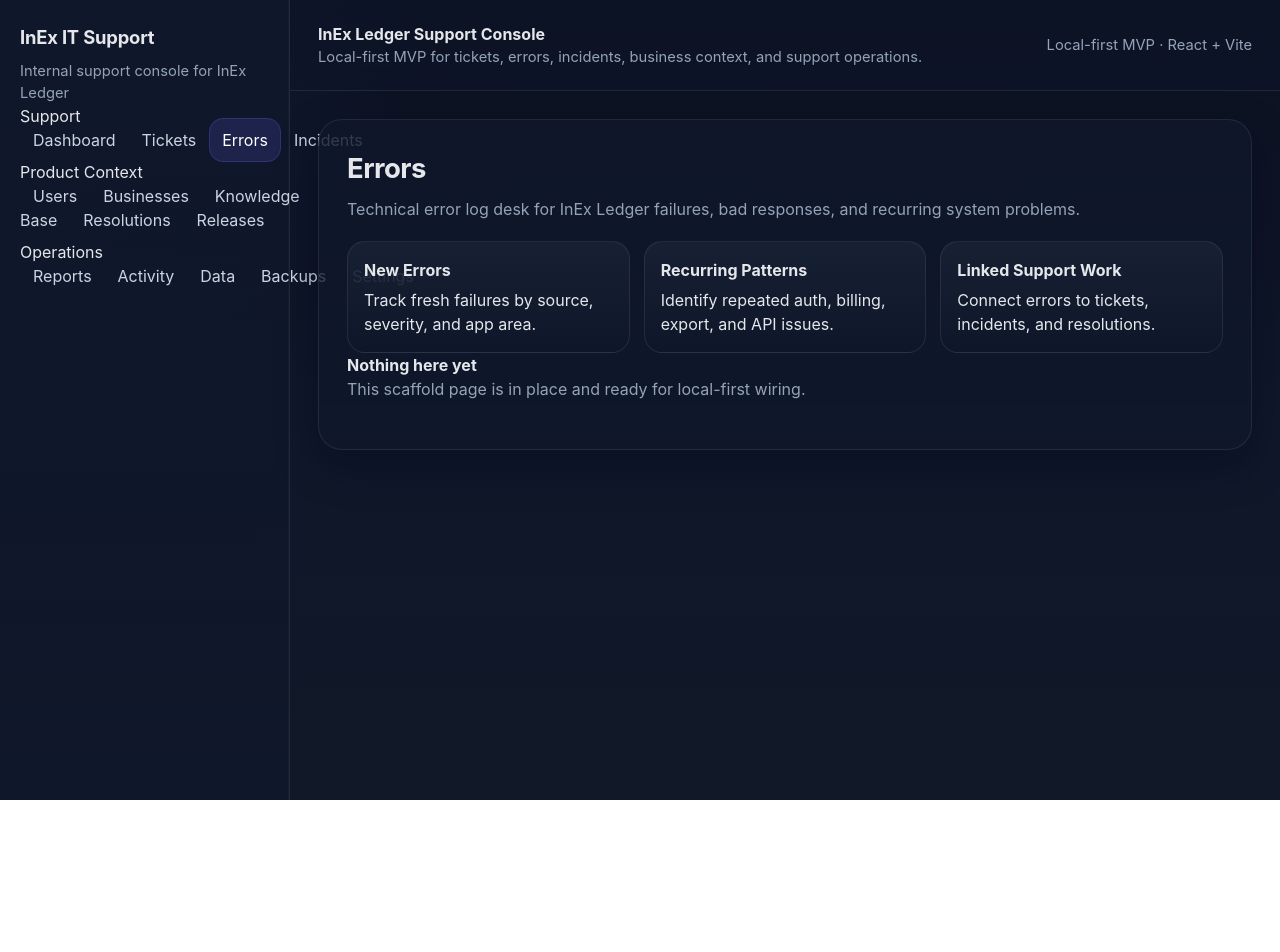
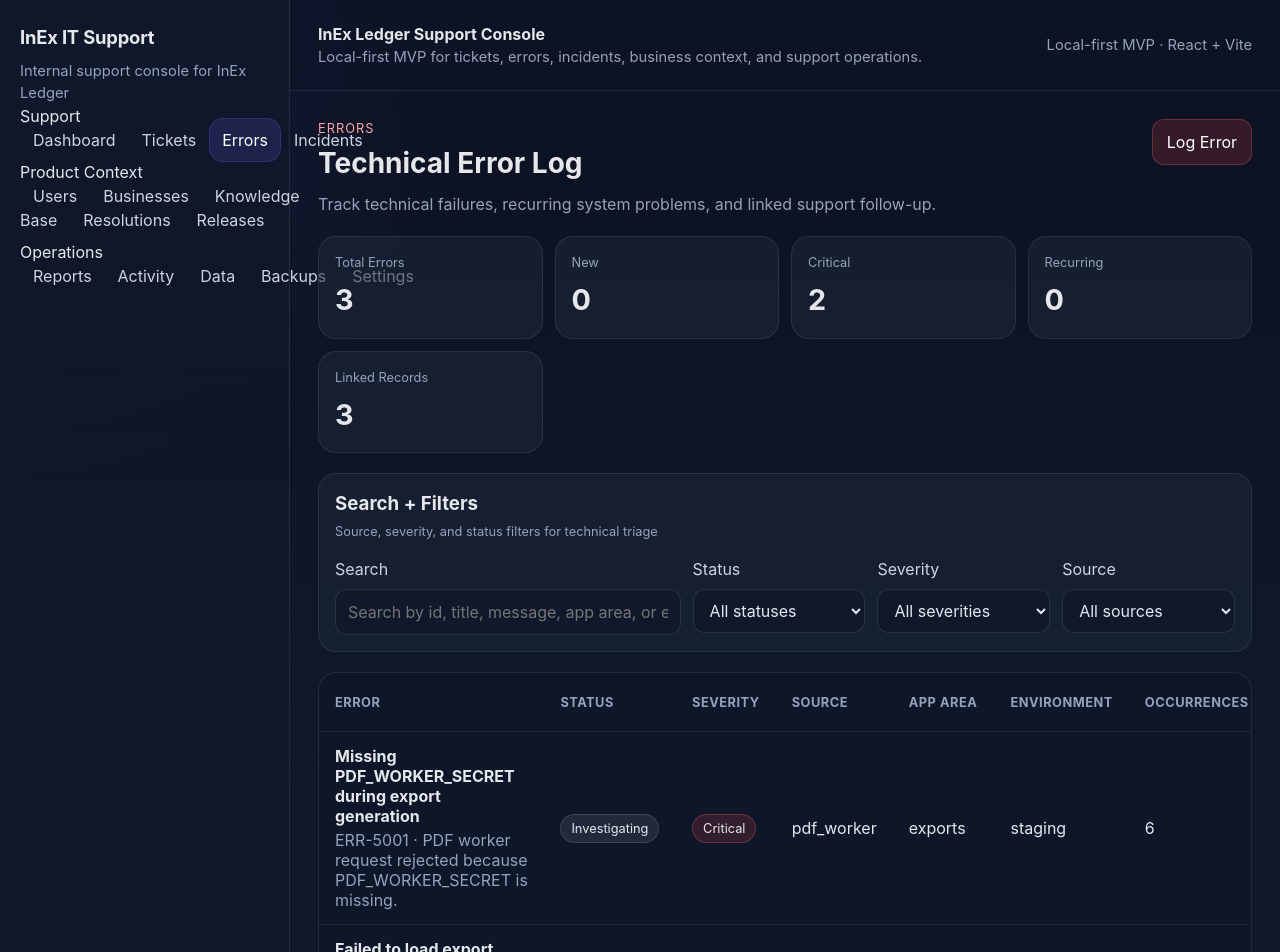
Before and after one commit to Emanuel628/InEx-IT-Support, a React (Vite) app: page /errors in a window 1280 px wide. Shown: the top 952 px of the page. Before the commit the page ends 800 px from the top, so only its background shows below. Built offline with nearby package versions, Linux system fonts and the light colour scheme.

Commit message:
Build real errors list workflow page

```diff
--- a/src/pages/errors/ErrorsPage.tsx
+++ b/src/pages/errors/ErrorsPage.tsx
@@ -1,15 +1,170 @@
-import { PlaceholderPage } from '@/components/shared/PlaceholderPage';
+import { useMemo, useState, type ChangeEvent } from 'react';
+import { Link } from 'react-router-dom';
+import { getErrors } from '@/features/errors/lib/errorStore';
+import type { ErrorLogSeverity, ErrorLogStatus } from '@/types/errors';
+import '@/features/errors/styles/errors.css';
+
+function badgeClass(value: string) {
+  return `error-badge is-${value}`;
+}
 
 export function ErrorsPage() {
+  const errors = getErrors();
+  const [search, setSearch] = useState('');
+  const [status, setStatus] = useState<'all' | ErrorLogStatus>('all');
+  const [severity, setSeverity] = useState<'all' | ErrorLogSeverity>('all');
+  const [source, setSource] = useState('all');
+
+  const filteredErrors = useMemo(() => {
+    return errors.filter((record) => {
+      const matchesSearch = !search.trim()
+        || [record.id, record.title, record.message, record.appArea, record.environment]
+          .join(' ')
+          .toLowerCase()
+          .includes(search.trim().toLowerCase());
+      const matchesStatus = status === 'all' || record.status === status;
+      const matchesSeverity = severity === 'all' || record.severity === severity;
+      const matchesSource = source === 'all' || record.source === source;
+      return matchesSearch && matchesStatus && matchesSeverity && matchesSource;
+    });
+  }, [errors, search, severity, source, status]);
+
+  const newCount = errors.filter((record) => record.status === 'new').length;
+  const recurringCount = errors.filter((record) => record.status === 'recurring').length;
+  const criticalCount = errors.filter((record) => record.severity === 'critical').length;
+  const linkedCount = errors.filter((record) => record.relatedTicketIds.length || record.relatedIncidentId || record.relatedResolutionId).length;
+
   return (
-    <PlaceholderPage
-      title="Errors"
-      description="Technical error log desk for InEx Ledger failures, bad responses, and recurring system problems."
-      cards={[
-        { title: 'New Errors', body: 'Track fresh failures by source, severity, and app area.' },
-        { title: 'Recurring Patterns', body: 'Identify repeated auth, billing, export, and API issues.' },
-        { title: 'Linked Support Work', body: 'Connect errors to tickets, incidents, and resolutions.' },
-      ]}
-    />
+    <section className="error-workspace-page">
+      <div className="error-page-header">
+        <div>
+          <span className="error-page-eyebrow">Errors</span>
+          <h2>Technical Error Log</h2>
+          <p>Track technical failures, recurring system problems, and linked support follow-up.</p>
+        </div>
+
+        <Link to="/errors/new" className="error-primary-action">
+          Log Error
+        </Link>
+      </div>
+
+      <div className="error-stats-grid">
+        <article className="error-stat-card"><span>Total Errors</span><strong>{errors.length}</strong></article>
+        <article className="error-stat-card"><span>New</span><strong>{newCount}</strong></article>
+        <article className="error-stat-card"><span>Critical</span><strong>{criticalCount}</strong></article>
+        <article className="error-stat-card"><span>Recurring</span><strong>{recurringCount}</strong></article>
+        <article className="error-stat-card"><span>Linked Records</span><strong>{linkedCount}</strong></article>
+      </div>
+
+      <section className="error-panel">
+        <div className="error-section-header">
+          <h3>Search + Filters</h3>
+          <span>Source, severity, and status filters for technical triage</span>
+        </div>
+
+        <div className="error-filters-bar">
+          <div className="error-filter-group">
+            <label>
+              Search
+              <input
+                type="text"
+                value={search}
+                onChange={(event) => setSearch(event.target.value)}
+                placeholder="Search by id, title, message, app area, or environment"
+              />
+            </label>
+          </div>
+
+          <div className="error-filter-group">
+            <label>
+              Status
+              <select value={status} onChange={(event: ChangeEvent<HTMLSelectElement>) => setStatus(event.target.value as 'all' | ErrorLogStatus)}>
+                <option value="all">All statuses</option>
+                <option value="new">New</option>
+                <option value="triaged">Triaged</option>
+                <option value="linked_to_ticket">Linked to Ticket</option>
+                <option value="investigating">Investigating</option>
+                <option value="fixed">Fixed</option>
+                <option value="ignored">Ignored</option>
+                <option value="recurring">Recurring</option>
+              </select>
+            </label>
+          </div>
+
+          <div className="error-filter-group">
+            <label>
+              Severity
+              <select value={severity} onChange={(event: ChangeEvent<HTMLSelectElement>) => setSeverity(event.target.value as 'all' | ErrorLogSeverity)}>
+                <option value="all">All severities</option>
+                <option value="minor">Minor</option>
+                <option value="major">Major</option>
+                <option value="critical">Critical</option>
+              </select>
+            </label>
+          </div>
+
+          <div className="error-filter-group">
+            <label>
+              Source
+              <select value={source} onChange={(event) => setSource(event.target.value)}>
+                <option value="all">All sources</option>
+                {Array.from(new Set(errors.map((record) => record.source))).map((value) => (
+                  <option key={value} value={value}>{value}</option>
+                ))}
+              </select>
+            </label>
+          </div>
+        </div>
+      </section>
+
+      {filteredErrors.length ? (
+        <div className="error-table-wrap">
+          <table className="error-table">
+            <thead>
+              <tr>
+                <th>Error</th>
+                <th>Status</th>
+                <th>Severity</th>
+                <th>Source</th>
+                <th>App Area</th>
+                <th>Environment</th>
+                <th>Occurrences</th>
+                <th>Last Seen</th>
+                <th>Links</th>
+              </tr>
+            </thead>
+            <tbody>
+              {filteredErrors.map((record) => (
+                <tr key={record.id}>
+                  <td>
+                    <Link to={`/errors/${record.id}`} className="error-title-cell">
+                      <strong>{record.title}</strong>
+                      <span>{record.id} · {record.message}</span>
+                    </Link>
+                  </td>
+                  <td><span className="error-badge is-status">{record.status.replace(/_/g, ' ')}</span></td>
+                  <td><span className={badgeClass(record.severity)}>{record.severity}</span></td>
+                  <td>{record.source}</td>
+                  <td>{record.appArea}</td>
+                  <td>{record.environment}</td>
+                  <td>{record.occurrenceCount}</td>
+                  <td>{record.lastSeenAt}</td>
+                  <td>
+                    {record.relatedTicketIds.length ? `T:${record.relatedTicketIds.length}` : '—'}
+                    {record.relatedIncidentId ? ' · I' : ''}
+                    {record.relatedResolutionId ? ' · R' : ''}
+                  </td>
+                </tr>
+              ))}
+            </tbody>
+          </table>
+        </div>
+      ) : (
+        <section className="error-empty-state">
+          <span>No matching errors</span>
+          <p>Try a broader search or reset the status, severity, and source filters.</p>
+        </section>
+      )}
+    </section>
   );
 }
```
